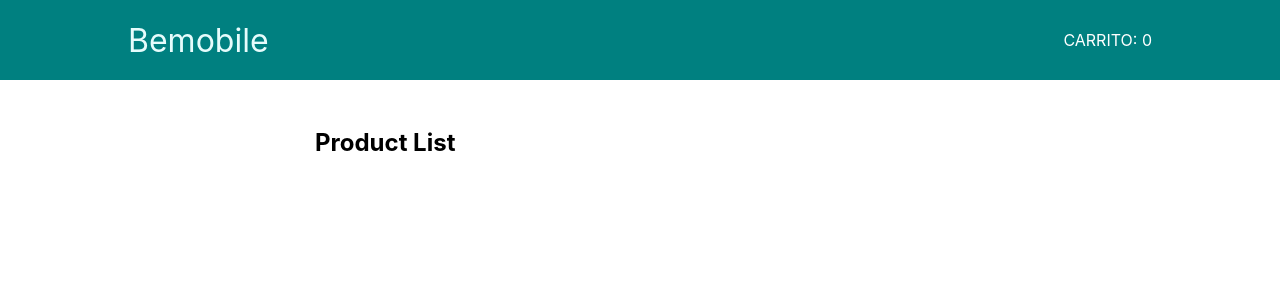
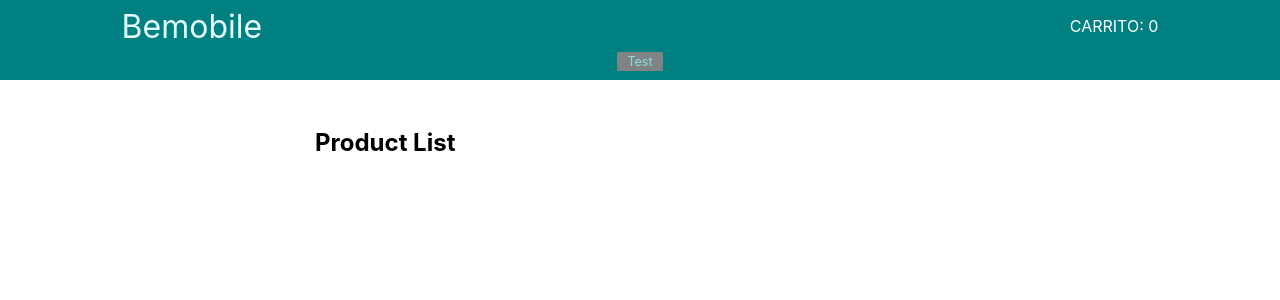
Before and after one commit to Adri-Antanon/bemobile-technical-test, a React (Create React App) app: page /products in a window 1280 px wide. Shown: the top 300 px of the page. Built offline with nearby package versions, Linux system fonts and the light colour scheme.

Commit message:
style: add breadcrumbs

```diff
--- a/src/components/layout/MainNavigation.jsx
+++ b/src/components/layout/MainNavigation.jsx
@@ -4,6 +4,7 @@ import styles from './MainNavigation.module.css';
 
 const MainNavigation = () => (
   <header className={styles.header}>
+    <div>
       <div className={styles.logo}>
         <NavLink
           to="/products"
@@ -15,6 +16,19 @@ const MainNavigation = () => (
       <nav className={styles.nav}>
         <p>CARRITO: 0</p>
       </nav>
+    </div>
+    <nav className={styles.breadcrumb}>
+      <ul>
+        <li>
+          <NavLink
+            to={`/products/${12434}`}
+            className={(navData) => (navData.isActive ? styles.active : '')}
+          >
+            Test
+          </NavLink>
+        </li>
+      </ul>
+    </nav>
   </header>
 );
 
--- a/src/components/layout/MainNavigation.module.css
+++ b/src/components/layout/MainNavigation.module.css
@@ -1,10 +1,17 @@
 .header {
   height: 8rem;
   display: flex;
-    padding: 0 10%;
+  padding: 0 5%;
+  align-items: center;
+  flex-direction: column;
+  background-color: #008080;
+}
+
+.header div:first-child {
+  display: flex;
   justify-content: space-between;
   align-items: center;
-    background-color: #008080;
+  width: 90%;
 }
 
 .logo {
@@ -17,7 +24,7 @@
   color: #88dfdf;
 }
 
-  .nav p{
+.nav p {
   color: white;
 }
 
@@ -26,3 +33,35 @@
 .logo a.active {
   color: #e6fcfc;
 }
+
+.breadcrumb ul {
+  list-style: none;
+  display: flex;
+  margin: 0;
+  padding: 0;
+  text-align: center;
+}
+.breadcrumb{
+  /* margin: 1rem; */
+  background-color:  #7f8383;
+  border-radius: 5%;
+  display: flex;
+  justify-content: center;
+  align-items: center;
+}
+
+.breadcrumb li {
+  font-size: 1.25rem;
+  margin: 0.2rem 1rem;
+}
+
+.breadcrumb a {
+  text-decoration: none;
+  color: #88dfdf;
+}
+
+.breadcrumb a:hover,
+.breadcrumb a:active,
+.breadcrumb a.active {
+  color: #e6fcfc;
+}
```
Lines whose indentation alone changed are shown as unchanged.
